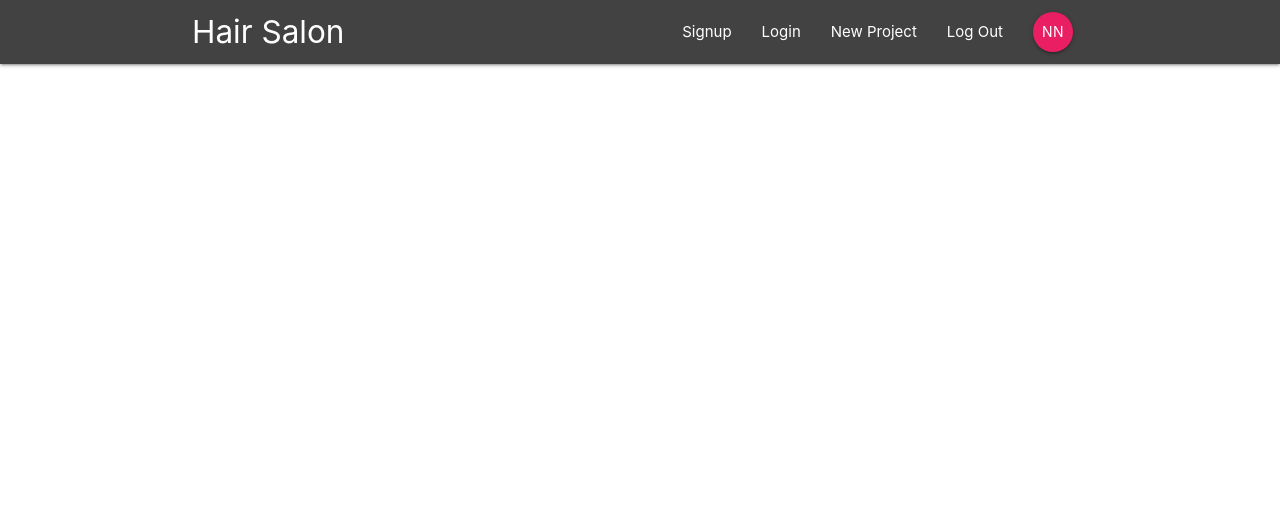
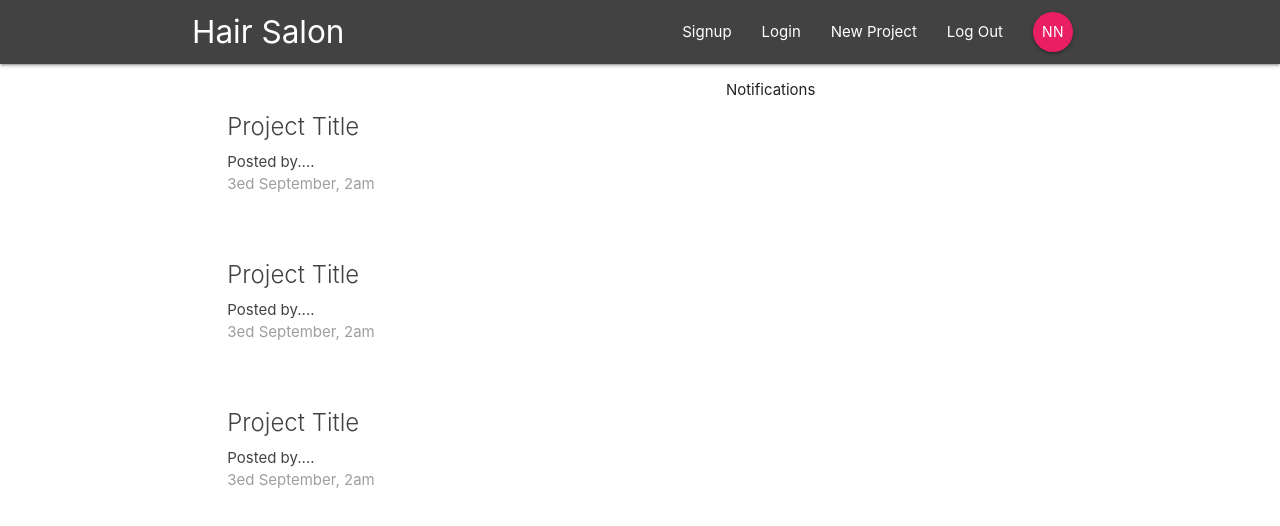
Before and after one commit to mickozak/React-Hair-Salon, a React (Create React App) app: page / in a window 1280 px wide. Shown: the top 526 px of the page. Built offline with nearby package versions, Linux system fonts and the light colour scheme.

Commit message:
Dashboard

```diff
--- a/src/App.js
+++ b/src/App.js
@@ -1,6 +1,7 @@
 import React, { Component } from 'react';
-import { BrowserRouter } from 'react-router-dom'
+import { BrowserRouter, Switch, Route } from 'react-router-dom'
 import Navbar from './components/layout/Navbar'
+import Dashboard from "./components/dashboard/Dashboard";
 
 class App extends Component {
   render() {
@@ -8,6 +9,9 @@
         <BrowserRouter>
           <div className="App">
             <Navbar/>
+            <Switch>
+                <Route path='/' component={Dashboard}/>
+            </Switch>
           </div>
         </BrowserRouter>
     );
--- a/src/components/dashboard/Dashboard.js
+++ b/src/components/dashboard/Dashboard.js
@@ -0,0 +1,23 @@
+import React, { Component } from 'react'
+import Notifications from './Notifications'
+import ProjectList from '../projects/ProjectList'
+
+class Dashboard extends Component{
+    render(){
+        return(
+           <div className="dashboard container">
+               <div className="row">
+                   <div className="col s12 m6">
+                       <ProjectList/>
+                   </div>
+                    <div className="col s12 m5 offset-m1">
+                        <Notifications/>
+                    </div>
+               </div>
+           </div>
+        )
+    }
+
+}
+
+export default Dashboard
--- a/src/components/dashboard/Notifications.js
+++ b/src/components/dashboard/Notifications.js
@@ -0,0 +1,11 @@
+import React from 'react'
+
+const Notifications = () => {
+    return (
+        <div>
+            <p>Notifications</p>
+        </div>
+    )
+}
+
+export default Notifications
--- a/src/components/projects/ProjectList.js
+++ b/src/components/projects/ProjectList.js
@@ -0,0 +1,33 @@
+import React from 'react'
+
+const ProjectList = () => {
+    return (
+        <div className="project-list section">
+            <div className="card z-depth-0 project-summary">
+                <div className="card-content grey-text text-darken-3">
+                    <span className="card-title">Project Title</span>
+                    <p>Posted by....</p>
+                    <p className="grey-text">3ed September, 2am</p>
+                </div>
+            </div>
+
+            <div className="card z-depth-0 project-summary">
+                <div className="card-content grey-text text-darken-3">
+                    <span className="card-title">Project Title</span>
+                    <p>Posted by....</p>
+                    <p className="grey-text">3ed September, 2am</p>
+                </div>
+            </div>
+
+            <div className="card z-depth-0 project-summary">
+                <div className="card-content grey-text text-darken-3">
+                    <span className="card-title">Project Title</span>
+                    <p>Posted by....</p>
+                    <p className="grey-text">3ed September, 2am</p>
+                </div>
+            </div>
+        </div>
+    )
+}
+
+export default ProjectList
```
